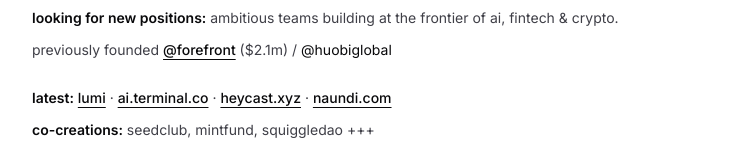
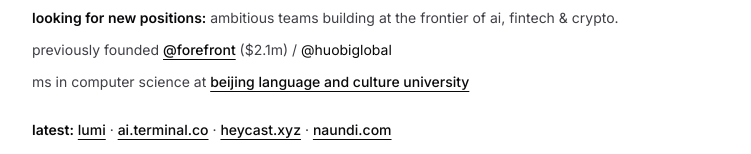
Before and after one commit to thisiscarlosgomes/thisiscarlos, a Next.js app: page / in a window 1280 px wide. Shown: the part 150-304 px from the top of the page, without its empty margins (264-1015 px from the left). Built offline with nearby package versions, Linux system fonts and the light colour scheme; no server answers; the database is empty.

Commit message:
Add MS in computer science at BLCU after previously (#5)
Adds a homepage paragraph immediately after the previously founded line with the MS in computer science at Beijing Language and Culture University, linking the university name to https://english.blcu.edu.cn/.

```diff
--- a/app/page.tsx
+++ b/app/page.tsx
@@ -66,6 +66,18 @@ export default async function Home() {
             </a>{" "}
             ($2.1m) /{" "}
             <span className="text-zinc-950">@huobiglobal</span>
+          </p>
+
+          <p>
+            ms in computer science at{" "}
+            <a
+              href="https://english.blcu.edu.cn/"
+              className="font-medium text-zinc-950 underline underline-offset-4"
+              target="_blank"
+              rel="noopener noreferrer"
+            >
+              beijing language and culture university
+            </a>
           </p>
         </div>
 
```
